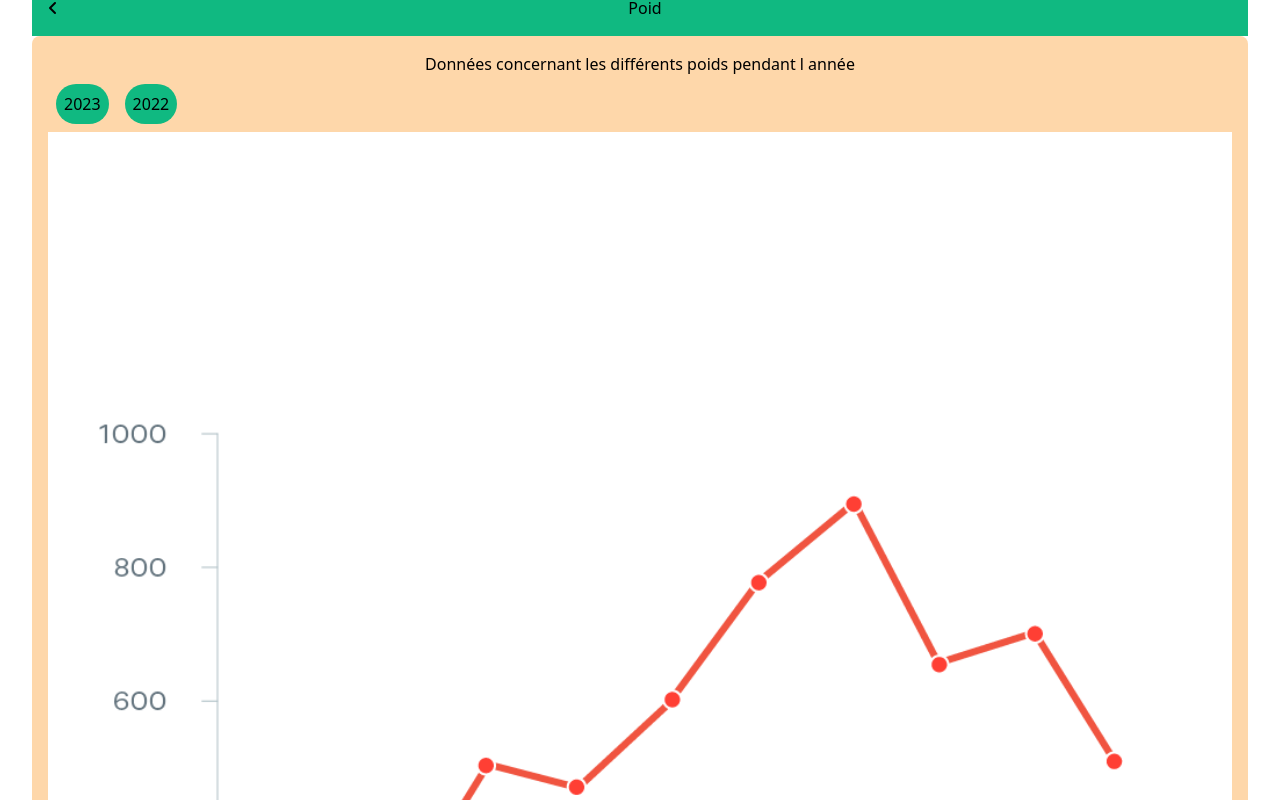
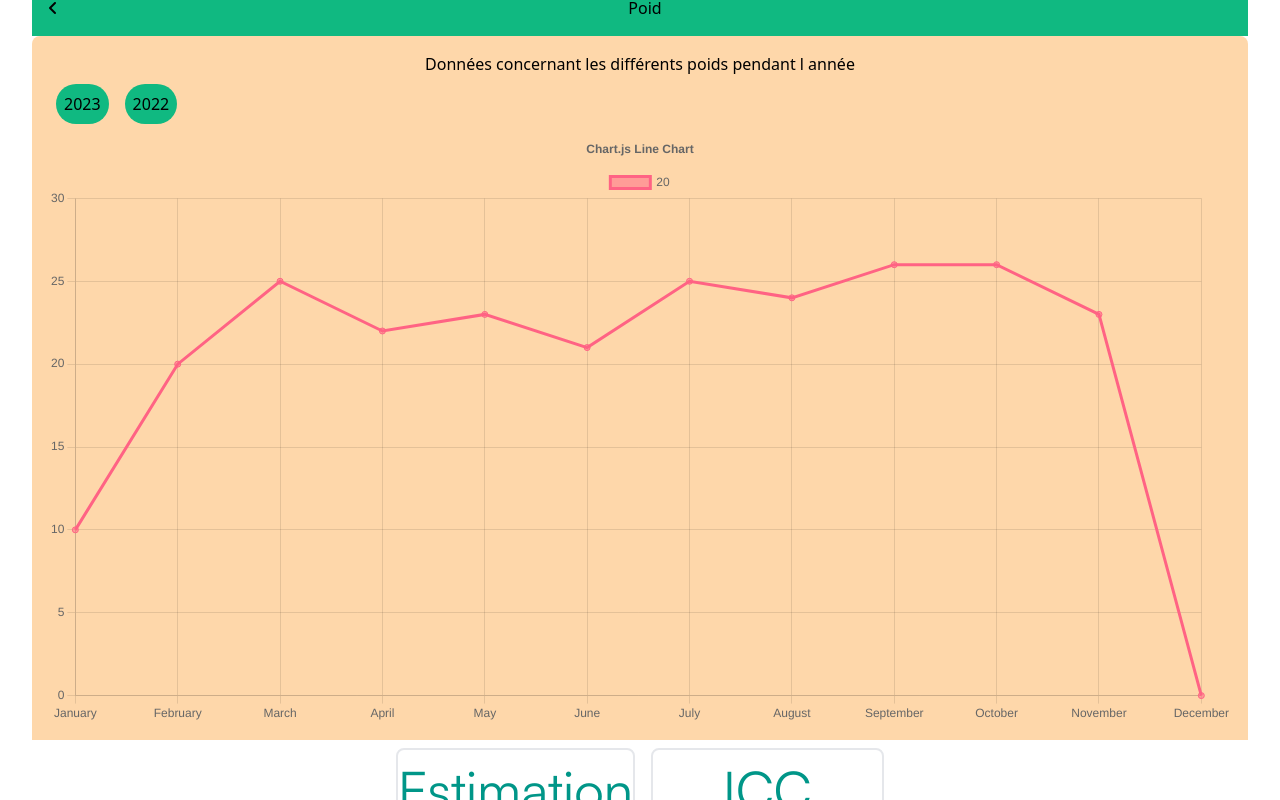
Before and after one commit to VChiofalo/medika, a React (Vite) app in the folder medika/frontend/: page / in a window 1280 px wide. Shown: the part 580-1380 px from the top of the page. Built offline with nearby package versions, Linux system fonts and the light colour scheme.

Commit message:
Ajout du graph fonctionel avec des fake données

```diff
--- a/medika/frontend/package.json
+++ b/medika/frontend/package.json
@@ -10,11 +10,14 @@
     "preview": "vite preview"
   },
   "dependencies": {
+    "chart.js": "^4.4.1",
     "clsx": "^2.1.0",
     "react": "^18.2.0",
+    "react-chartjs-2": "^5.2.0",
     "react-dom": "^18.2.0"
   },
   "devDependencies": {
+    "@faker-js/faker": "^8.4.0",
     "@types/react": "^18.2.43",
     "@types/react-dom": "^18.2.17",
     "@vitejs/plugin-react": "^4.2.1",
--- a/medika/frontend/src/App.jsx
+++ b/medika/frontend/src/App.jsx
@@ -3,6 +3,7 @@ import './App.css'
 
 import ProfilPageAnimal from './pages/animal_profil_page'
 import AnimalWeightPage from './pages/animal_weight_page'
+import ChartGraph from './components/chart'
 
 function App() {
   const [count, setCount] = useState(0)
@@ -14,7 +15,6 @@ function App() {
 
       <AnimalWeightPage/>
 
-
     </>
   )
 }
--- /dev/null
+++ b/medika/frontend/src/components/chart/index.jsx
@@ -0,0 +1,65 @@
+import React from 'react';
+import {
+  Chart as ChartJS,
+  CategoryScale,
+  LinearScale,
+  PointElement,
+  LineElement,
+  Title,
+  Tooltip,
+  Legend,
+} from 'chart.js';
+import { Line } from 'react-chartjs-2';
+//import faker from 'faker';
+
+ChartJS.register(
+    CategoryScale,
+    LinearScale,
+    PointElement,
+    LineElement,
+    Title,
+    Tooltip,
+    Legend
+  );
+
+function ChartGraph() {
+
+    const data2 = [
+        {weight : 10,
+        date:12-8-2023}
+    ]
+    const maxWeight= 40
+
+    const options = {
+        responsive: true,
+        plugins: {
+          /*legend: {
+            position: 'top' as const,
+          },*/
+          title: {
+            display: true,
+            text: 'Chart.js Line Chart',
+          },
+        },
+      };
+      const labels = ['January', 'February', 'March', 'April', 'May', 'June', 'July', 'August', 'September', 'October', 'November', 'December'];
+      const weight = [ 10, 20, 25, 22, 23, 21, 25, 24, 26, 26, 23, 0]
+    const data = {
+        labels,
+        datasets: [
+          {
+            label: '20',
+            data: weight,
+            borderColor: 'rgb(255, 99, 132)',
+            backgroundColor: 'rgba(255, 99, 132, 0.5)',
+        },
+    ],
+};
+console.log(data)
+
+        return <>
+            <Line options={options} data={data}/>
+        </>
+      }
+
+      export default ChartGraph;
--- a/medika/frontend/src/components/graph_card/index.jsx
+++ b/medika/frontend/src/components/graph_card/index.jsx
@@ -1,3 +1,5 @@
+import ChartGraph from "../chart";
+
 function GraphCard({years}) {
 
 years = ["2023", "2022"]
@@ -12,7 +14,7 @@ const yearsList = years.map((year) => {
             <div className="YearsGraph flex gap-4 m-2">
                 {yearsList}
             </div>
-            <img src="/img/chart.png" alt="" />
+            <ChartGraph/>
         </div>
     </>
   }
```
Also changed, not shown: 1 other file (tests, documents, lock files or other folders).
